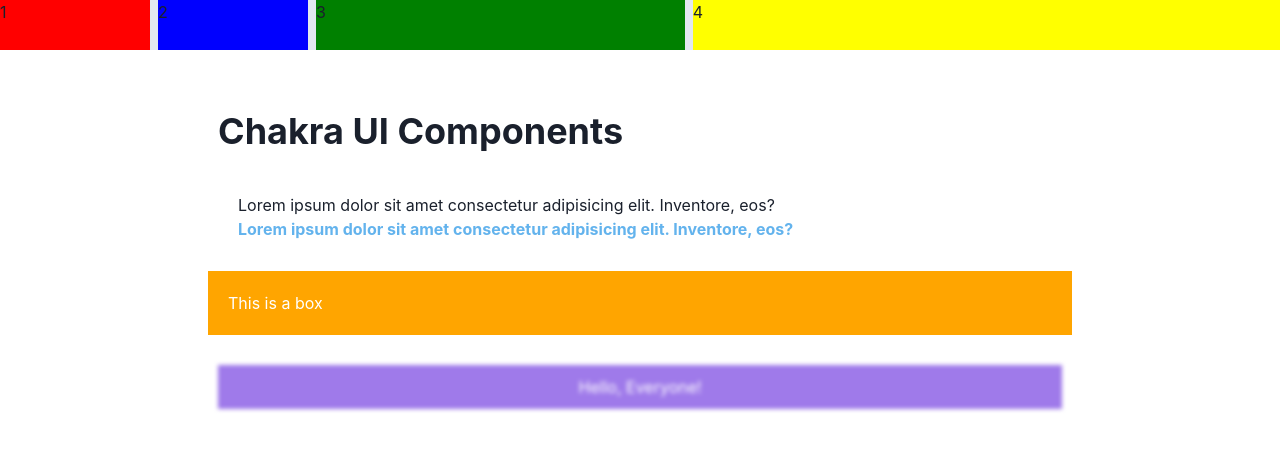
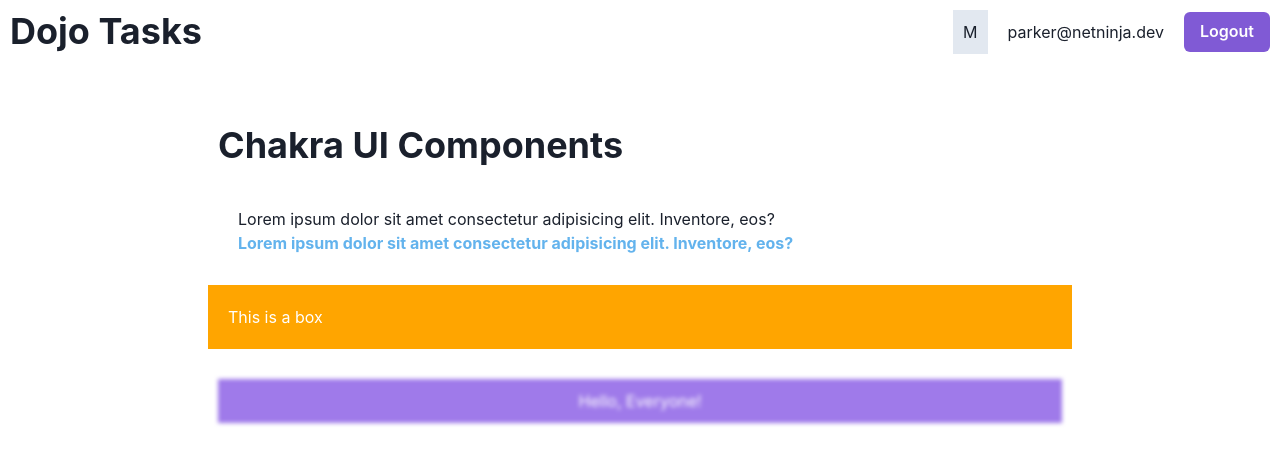
Before and after one commit to pjparham/chakra-tutorial, a React (Vite) app: page / in a window 1280 px wide. Shown: the top 464 px of the page. Built offline with nearby package versions, Linux system fonts and the light colour scheme.

Commit message:
Updates navbar

```diff
--- a/src/components/Navbar.jsx
+++ b/src/components/Navbar.jsx
@@ -1,12 +1,24 @@
-import { Box, Flex } from "@chakra-ui/react";
+import { Box, Button, Flex, HStack, Heading, Spacer, Text  } from "@chakra-ui/react";
 
 export default function Navbar() {
   return (
-    <Flex bg="gray.200" justify="space-between" wrap="wrap" gap="2">
-        <Box w="150px" h="50px" bg="red">1</Box>
-        <Box w="150px" h="50px" bg="blue">2</Box>
-        <Box w="150px" h="50px" flexGrow="1" bg="green">3</Box>
-        <Box w="150px" h="50px" flexGrow="2" bg="yellow">4</Box>
+    <Flex as="nav" p="10px" alignItems="center">
+        <Heading as="h1">Dojo Tasks</Heading>
+        <Spacer />
+
+        <HStack spacing="20px">
+            <Box bg="gray.200" p="10px">M</Box>
+            <Text>parker@netninja.dev</Text>
+            <Button colorScheme="purple">Logout</Button>
+        </HStack>
     </Flex>
+
+
+    // <Flex bg="gray.200" justify="space-between" wrap="wrap" gap="2">
+    //     <Box w="150px" h="50px" bg="red">1</Box>
+    //     <Box w="150px" h="50px" bg="blue">2</Box>
+    //     <Box w="150px" h="50px" flexGrow="1" bg="green">3</Box>
+    //     <Box w="150px" h="50px" flexGrow="2" bg="yellow">4</Box>
+    // </Flex>
   )
 }
```
